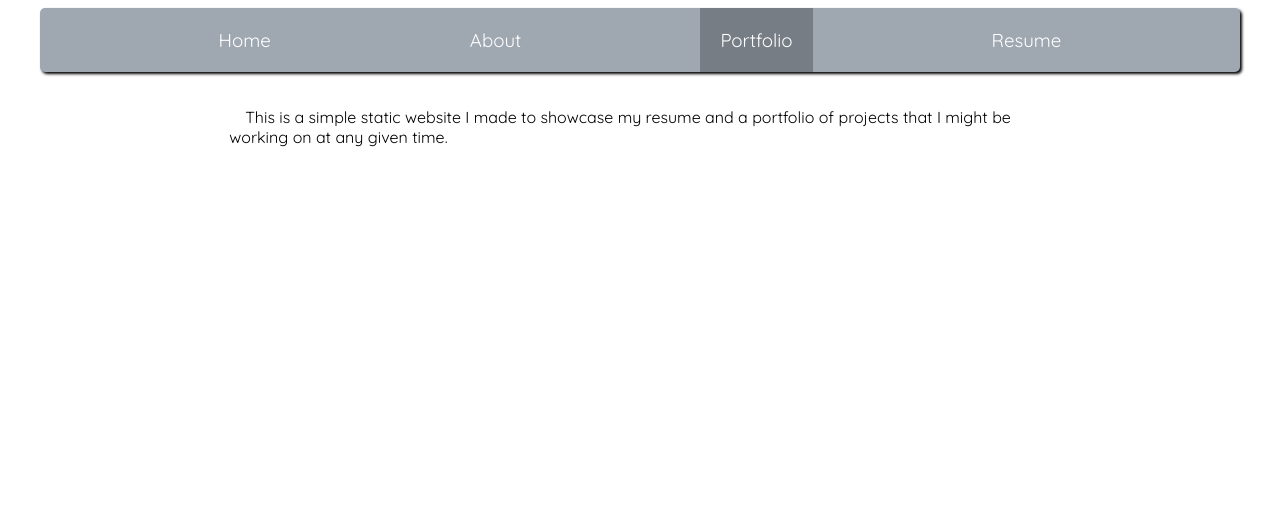
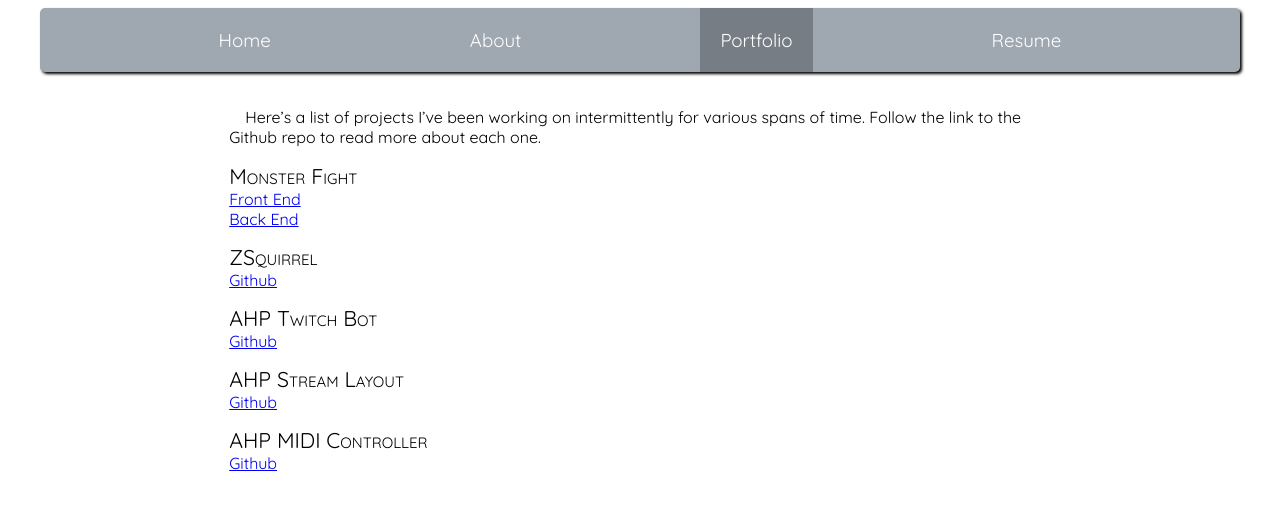
Before and after one commit to wstrother/old-portfolio, a Jekyll site: the page built from portfolio.markdown, in a window 1280 px wide. Shown: the top 510 px of the page. Built offline with Jekyll 4.4.1, drawn with Linux system fonts in a browser that asks for light colours.

Commit message:
created portfolio.json data and portfolio.scss with basic template for portfolio projects

```diff
--- /dev/null
+++ b/_data/portfolio.json
@@ -0,0 +1,34 @@
+[
+    {
+        "name": "Monster Fight",
+        "language": "Angular (front-end) and Flask/SQLalchemy (back-end)",
+        "links": [
+            {"text": "Front End", "repo": "monster-fight-frontend"},
+            {"text": "Back End", "repo": "monster-fight-backend"}
+        ]
+    },
+
+    {
+        "name": "ZSquirrel",
+        "language": "Python",
+        "links": [{"text": "Github", "repo": "ZSquirrel-2.7"}]
+    },
+
+    {
+        "name": "AHP Twitch Bot",
+        "language": "Python",
+        "links": [{"text": "Github", "repo": "ahp_twitch_bot"}]
+    },
+
+    {
+        "name": "AHP Stream Layout",
+        "language": "Node/Javascript",
+        "links": [{"text": "Github", "repo": "ahp_stream_layout"}]
+    },
+
+    {
+        "name": "AHP MIDI Controller",
+        "language": "Python",
+        "links": [{"text": "Github", "repo": "ahp-midi-controller"}]
+    }
+]
--- /dev/null
+++ b/_includes/portfolio.html
@@ -0,0 +1,23 @@
+{% assign portfolio = site.data.portfolio %}
+
+<div id="portfolio">
+    {% for project in portfolio %}
+    <div class="portfolio-project">
+        <span class="project-name">
+            {{ project.name }}
+        </span>
+
+        <span class="project-language">
+            {{ project.project-language}}
+        </span>
+
+        <div class="project-links">
+            {% for link in project.links %}
+            <a class="github-link" href="https://github.com/wstrother/{{ link.repo }}">
+                {{ link.text }}
+            </a>
+            {% endfor %}
+        </div>
+    </div>
+    {% endfor %}
+</div>
--- a/_scss/layout.scss
+++ b/_scss/layout.scss
@@ -41,3 +41,4 @@ span.nav-link {
 }
 
 @import 'resume';
+@import 'portfolio';
--- /dev/null
+++ b/_scss/portfolio.scss
@@ -0,0 +1,18 @@
+#portfolio {
+    display: flex;
+    flex-direction: column;
+}
+
+.portfolio-project {
+    margin-bottom: 15px;
+}
+
+.project-name {
+    @include pretty-font(16pt);
+    font-variant: small-caps;
+}
+
+.project-links {
+    display: flex;
+    flex-direction: column;
+}
--- a/about.markdown
+++ b/about.markdown
@@ -5,4 +5,6 @@ permalink: /about.html
 nav-position: 2
 ---
 
+My name is Wyatt and I'm a musician/programmer.
+
 This is a simple static website I made to showcase my resume and a portfolio of projects that I might be working on at any given time.
--- a/index.markdown
+++ b/index.markdown
@@ -4,4 +4,4 @@ title: Home
 nav-position: 1
 ---
 
-Content here
+Welcome...
--- a/portfolio.markdown
+++ b/portfolio.markdown
@@ -5,4 +5,6 @@ permalink: /portfolio.html
 nav-position: 4
 ---
 
-This is a simple static website I made to showcase my resume and a portfolio of projects that I might be working on at any given time.
+Here's a list of projects I've been working on intermittently for various spans of time. Follow the link to the Github repo to read more about each one.
+
+{%- include portfolio.html -%}
```
Also changed, not shown: assets/images/me.jpg (added).
